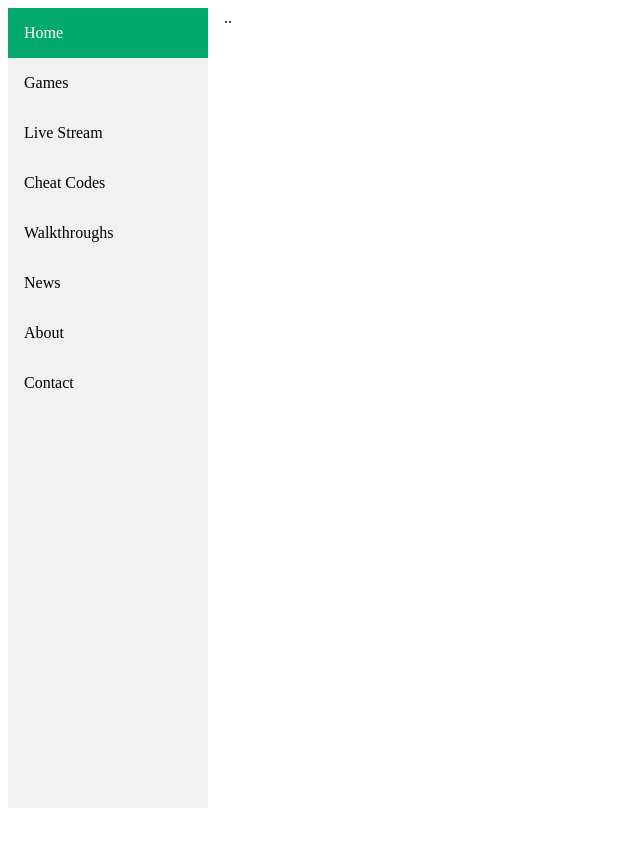
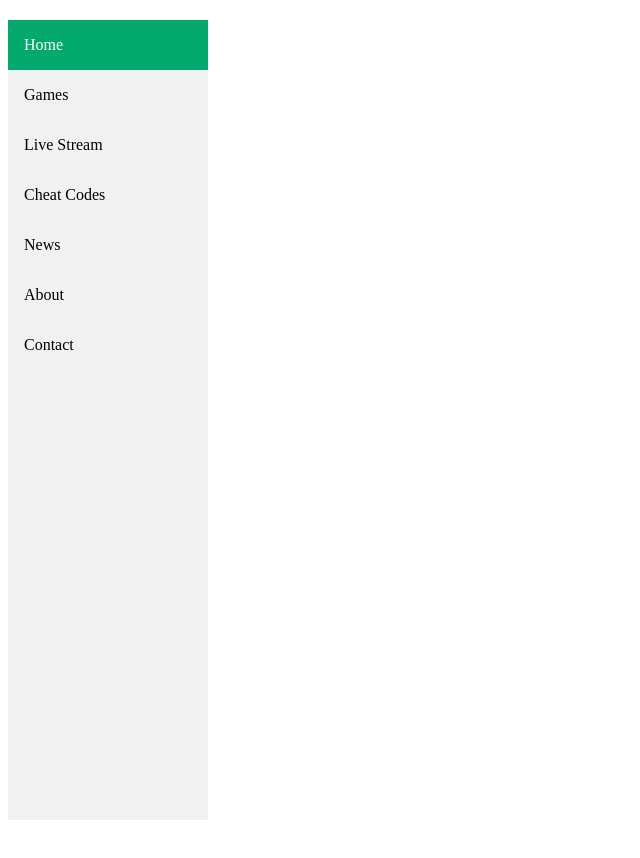
Before and after one commit to AstridBonoan/Gaming-Website-, a plain HTML site: page Gaming-Website-/Index.html in a window 1280 px wide. Shown: the whole page, without its empty margins (0-640 px from the left). After the commit the page ends 800 px from the top, so only its background shows below. Drawn offline with Linux system fonts and the light colour scheme.

Commit message:
Update Index.html

```diff
--- a/Gaming-Website-/Index.html
+++ b/Gaming-Website-/Index.html
@@ -8,23 +8,38 @@
     <title>Document</title>
 </head>
 <body>
-<!-- The sidebar -->
+
 <div class="sidebar">
-    <a class="active" href="#home">Home</a>
-    <a href="#Games">Games</a>
-    <a href="#Streams">Live Stream</a>
-    <a href="#Cheat Codes">Cheat Codes</a>
-    <a href="#Walkthroughs">Walkthroughs</a>
-    <a href="#news">News</a>
-    <a href="#about">About</a>
-    <a href="#contact">Contact</a>
+    <a class="active" href="index.html">Home</a>
+    <a href="Games.html">Games</a>
+    <a href="Streams.html">Live Stream</a>
+    <a href="Cheat Codes.html">Cheat Codes</a>
+    <a href="news.html">News</a>
+    <a href="about.html">About</a>
+    <a href="contact.html">Contact</a>
 
   </div>
+  <section>
+      <div id="cheatCode">
+          <h2>Cheat Codes</h2>
+      </div>
+  </section>
+      <div id="Games">
+          <h2>Games</h2>
+      </div>
+  <section>
+      <div id= "Streams">
+          <h2>Streams</h2>
+      </div>
+  </section>
+  <section>
+      <div id="News">
+          <h2>News</h2>
+      </div>
+  </section>
 
-  <!-- Page content -->
-  <div class="content">
-    ..
-  </div>
+
 
 </body>
+
 </html>
```
